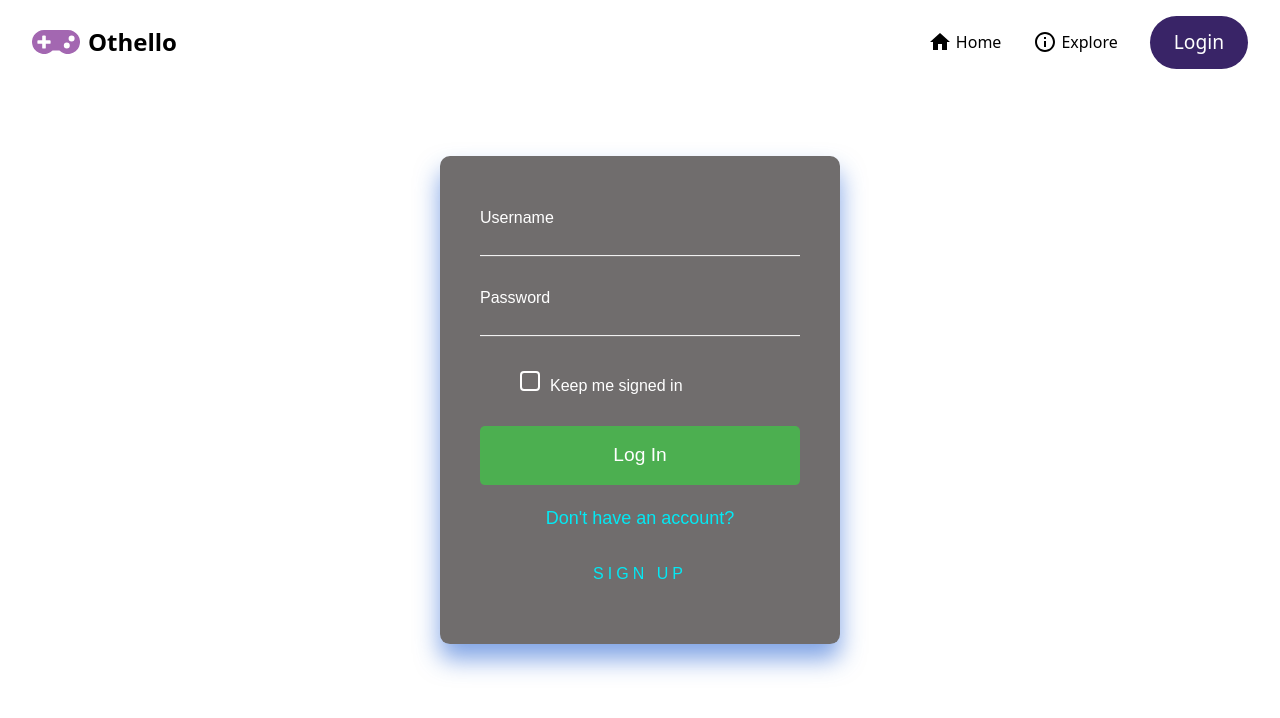
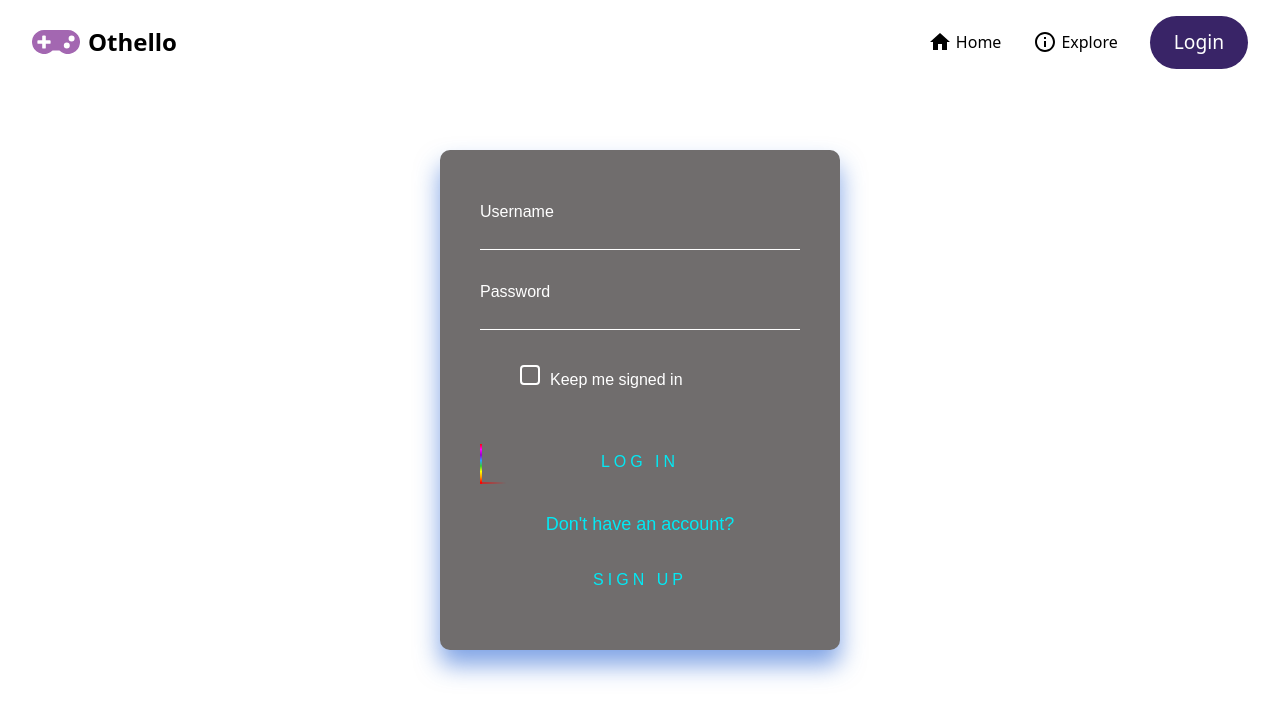
Before and after one commit to khalid0310/OTHELLO-GAME-PROJECT, a React (Create React App) app in the folder client/othello-app/: page /login in a window 1280 px wide. Shown: the top 718 px of the page. Built offline with nearby package versions, Linux system fonts and the light colour scheme.

Commit message:
update Login.jsx and othello.db

```diff
--- a/client/othello-app/src/pages/Login.jsx
+++ b/client/othello-app/src/pages/Login.jsx
@@ -83,14 +83,14 @@ function Login() {
             Keep me signed in
           </label>
         </div>
-        <button
-          type="button"
-          className="signup-btn" // Use the same class as the signup button
-          onClick={handleLogin}
-          disabled={loggingIn}
-        >
+        {/* Adjusted button styling */}
+        <Link to="/game" className="submit-btn">
+          <span></span>
+          <span></span>
+          <span></span>
+          <span></span>
           {loggingIn ? "Logging in..." : "Log In"}
-        </button>
+        </Link>
         <p className="signup-link">
           Don't have an account?{" "}
           <Link to="/signup" className="signup-link-text">
```
Also changed, not shown: 1 other file (tests, documents, lock files or other folders).
